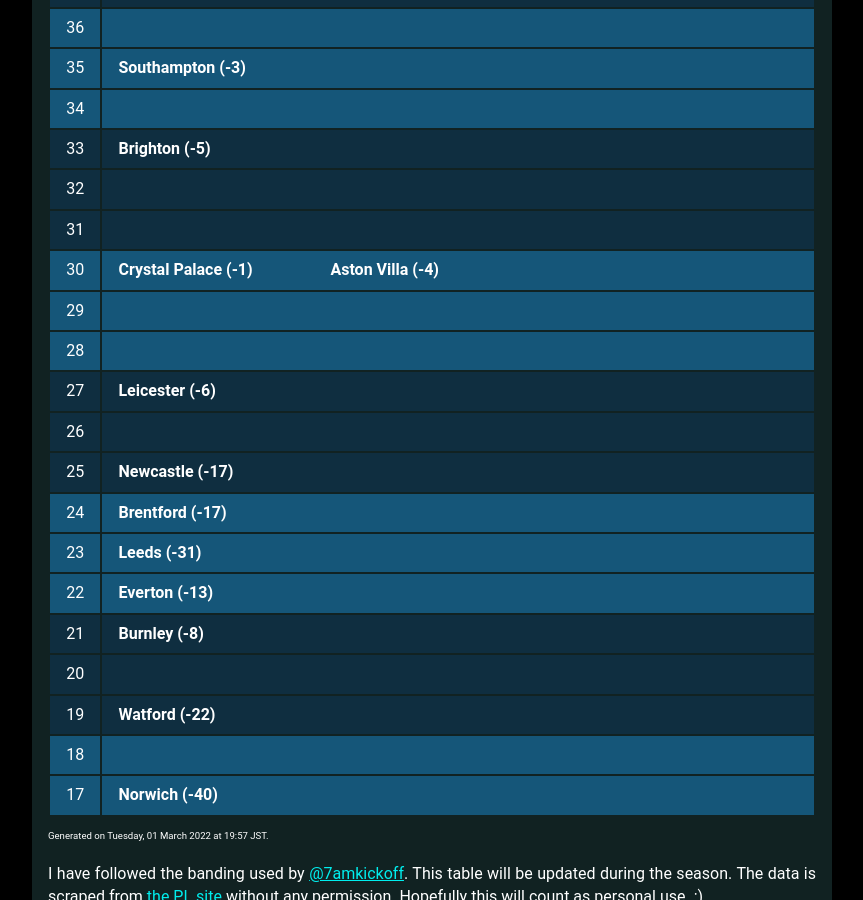
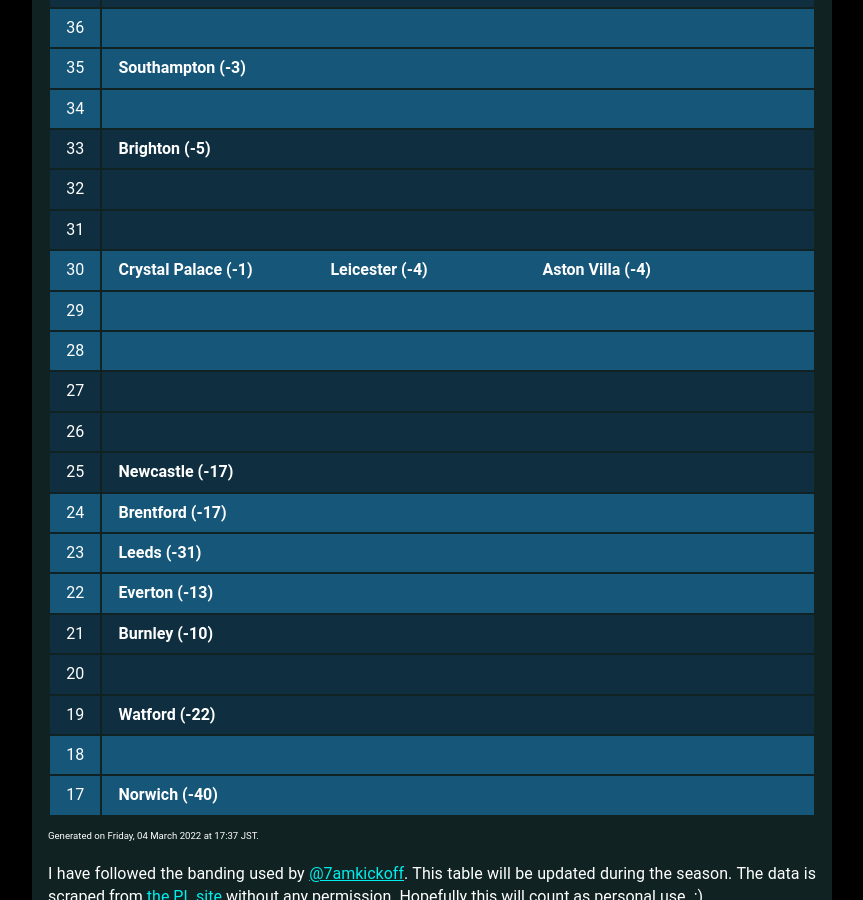
Before and after one commit to muru/muru.github.io, a Jekyll site: the page built from resources.md, in a window 1280 px wide and 900 px high, scrolled down 2689 px. Shown: the whole window, without its empty margins (208-1071 px from the left). Built offline with Jekyll 4.4.1, drawn with Linux system fonts in a browser that asks for light colours; some web fonts are replaced.

Commit message:
updated cann-table: Fri  4 Mar 17:37:08 JST 2022

```diff
--- a/cann-table.html
+++ b/cann-table.html
@@ -194,6 +194,7 @@
 		<td class="cann-point"> 30 </td>
 		<td class="cann-clubs">
 			<span class="club-name"> Crystal Palace (-1) </span>
+			<span class="club-name"> Leicester (-4) </span>
 			<span class="club-name"> Aston Villa (-4) </span>
 		</td>
  	</tr>
@@ -210,7 +211,6 @@
 	<tr class="cann-row-2">
 		<td class="cann-point"> 27 </td>
 		<td class="cann-clubs">
-			<span class="club-name"> Leicester (-6) </span>
 		</td>
  	</tr>
 	<tr class="cann-row-2">
@@ -245,7 +245,7 @@
 	<tr class="cann-row-2">
 		<td class="cann-point"> 21 </td>
 		<td class="cann-clubs">
-			<span class="club-name"> Burnley (-8) </span>
+			<span class="club-name"> Burnley (-10) </span>
 		</td>
  	</tr>
 	<tr class="cann-row-2">
@@ -271,4 +271,4 @@
 		</td>
  	</tr>
 </table>
-<span id="cann-gen-note"> Generated on  Tuesday, 01 March 2022 at 19:57 JST. </span>
+<span id="cann-gen-note"> Generated on  Friday, 04 March 2022 at 17:37 JST. </span>
```
